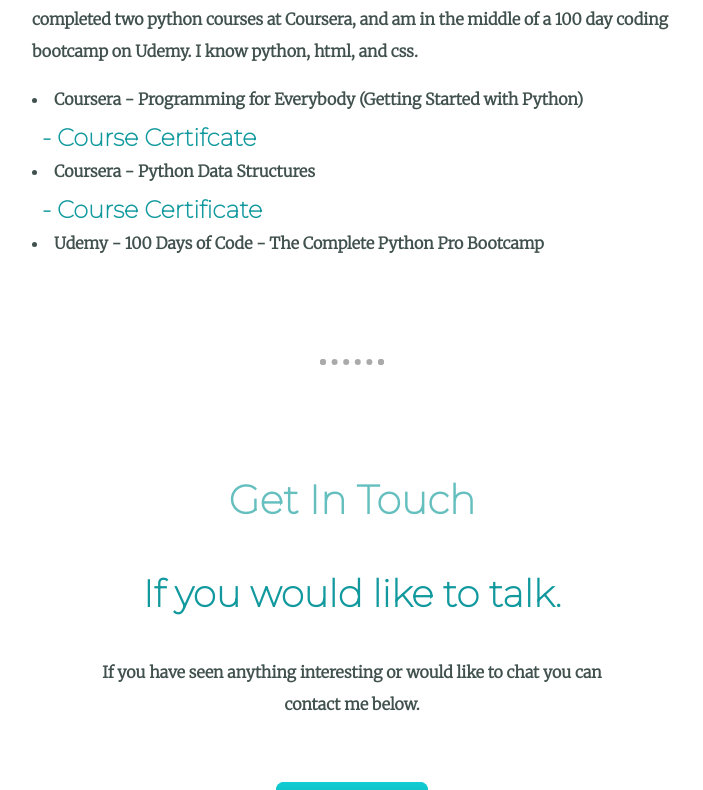
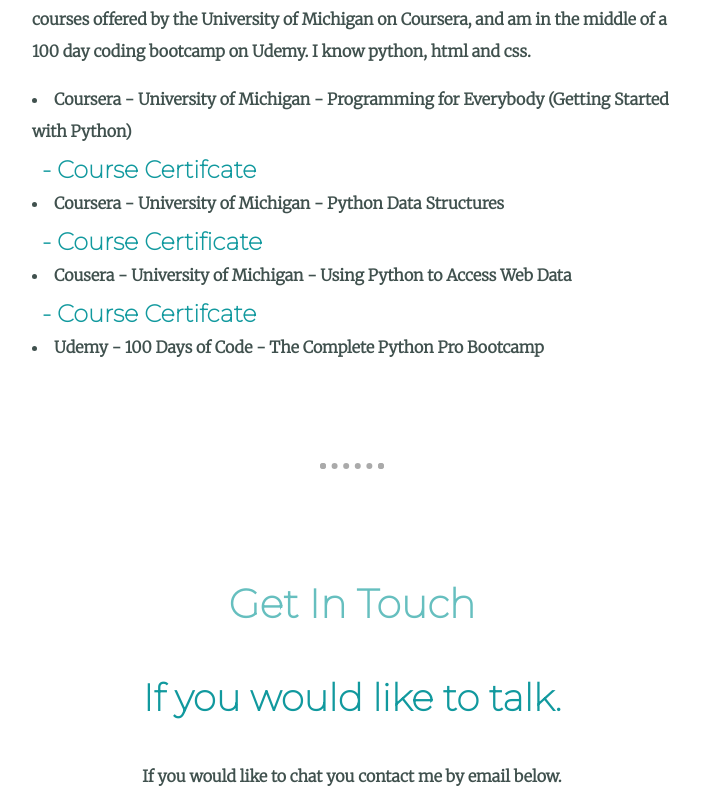
Before and after one commit to brentroyce/cv, a plain HTML site: page index.html in a window 1280 px wide. Shown: the part 2501-3291 px from the top of the page, without its empty margins (288-991 px from the left). Drawn offline with Linux system fonts and the light colour scheme.

Commit message:
Add files via upload

```diff
--- a/index.html
+++ b/index.html
@@ -42,14 +42,15 @@
           <li>JVIFunds - Reseach and Development Coordinator</li><a href="http://www.mfwire.com/article.asp?storyID=58181&template=article&bhcp=1">- Article</a></p>
       </div>
       <div class="skill-row">
-        <img class="htmllogo" src="images/pythonlogobabyblue.png" alt="">
+        <img class="htmllogo" src="https://media.giphy.com/media/26tn33aiTi1jkl6H6/giphy.gif" alt="">
 
         <h3>Programming</h3>
-        <p>I am currently learning to program and I love it so far. I have completed two python courses at Coursera,
-        and am in the middle of a 100 day coding bootcamp on Udemy. I know python, html, and css.</p>
-        <li>Coursera - Programming for Everybody (Getting Started with Python)</li><a
+        <p>I am currently learning to program and I love it so far. I have completed three python courses offered by the University of Michigan on Coursera,
+        and am in the middle of a 100 day coding bootcamp on Udemy. I know python, html and css.</p>
+        <li>Coursera - University of Michigan - Programming for Everybody (Getting Started with Python)</li><a
           href="https://s3.amazonaws.com/coursera_assets/meta_images/generated/CERTIFICATE_LANDING_PAGE/CERTIFICATE_LANDING_PAGE~4XA955L7ZJYM/CERTIFICATE_LANDING_PAGE~4XA955L7ZJYM.jpeg">- Course Certifcate</a>
-        <li>Coursera - Python Data Structures</li><a href="https://s3.amazonaws.com/coursera_assets/meta_images/generated/CERTIFICATE_LANDING_PAGE/CERTIFICATE_LANDING_PAGE~4XA955L7ZJYM/CERTIFICATE_LANDING_PAGE~4XA955L7ZJYM.jpeg">- Course Certificate</a>
+        <li>Coursera - University of Michigan - Python Data Structures</li><a href="https://s3.amazonaws.com/coursera_assets/meta_images/generated/CERTIFICATE_LANDING_PAGE/CERTIFICATE_LANDING_PAGE~4XA955L7ZJYM/CERTIFICATE_LANDING_PAGE~4XA955L7ZJYM.jpeg">- Course Certificate</a>
+        <li>Cousera - University of Michigan - Using Python to Access Web Data</li><a href="https://s3.amazonaws.com/coursera_assets/meta_images/generated/CERTIFICATE_LANDING_PAGE/CERTIFICATE_LANDING_PAGE~SBDJ6DKVR8BM/CERTIFICATE_LANDING_PAGE~SBDJ6DKVR8BM.jpeg">- Course Certifcate</a>
         <li>Udemy - 100 Days of Code - The Complete Python Pro Bootcamp</li>
       </ul>
 
@@ -60,8 +61,8 @@
 
       <h2>Get In Touch</h2>
       <h3>If you would like to talk.</h3>
-      <p class="contact-message">If you have seen anything interesting or would like to chat you can
-        contact me below.</p>
+      <p class="contact-message">If you would like to chat you
+        contact me by email below.</p>
       <a class="btn" href="mailto:bbotwin@gmail.com">Contact Me</a>
     </div>
   </div>
```
